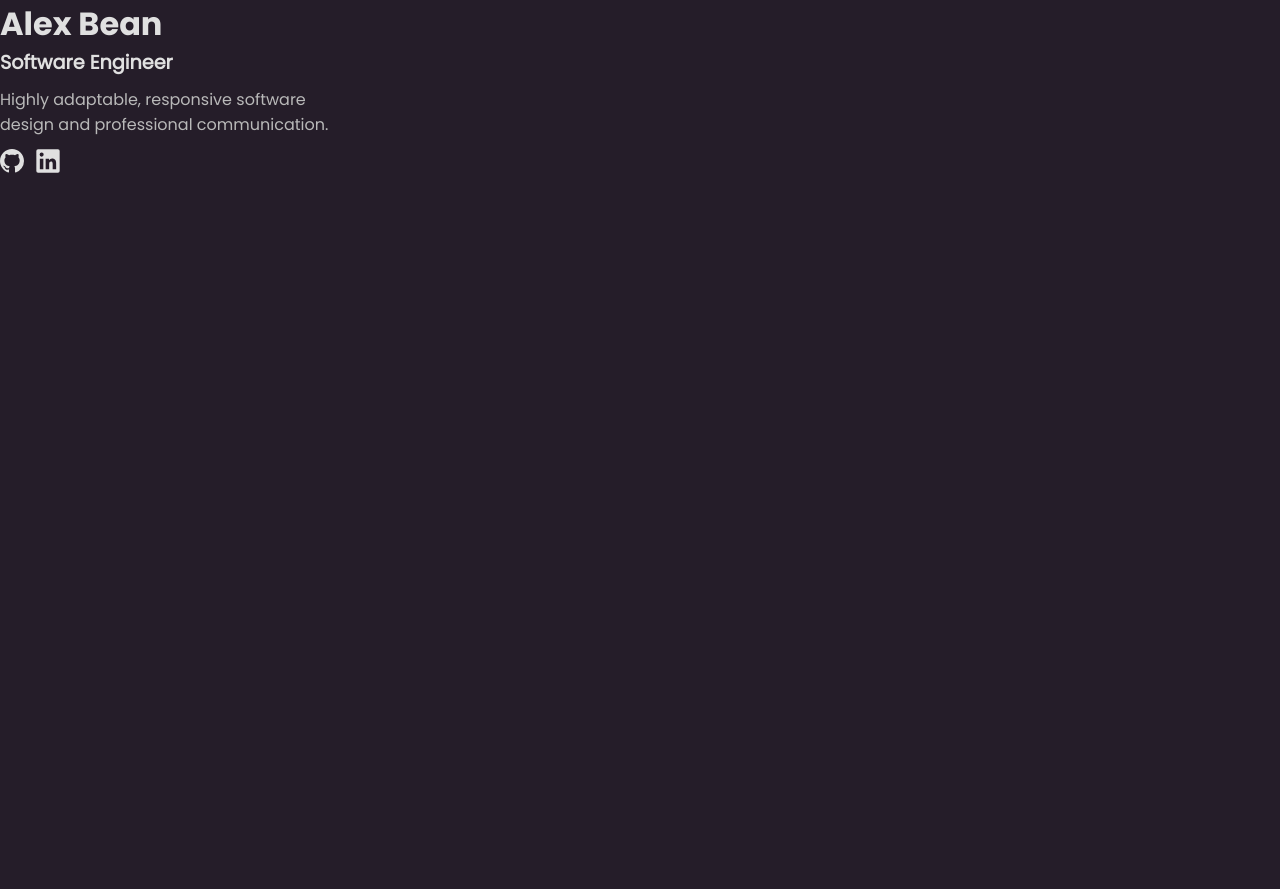
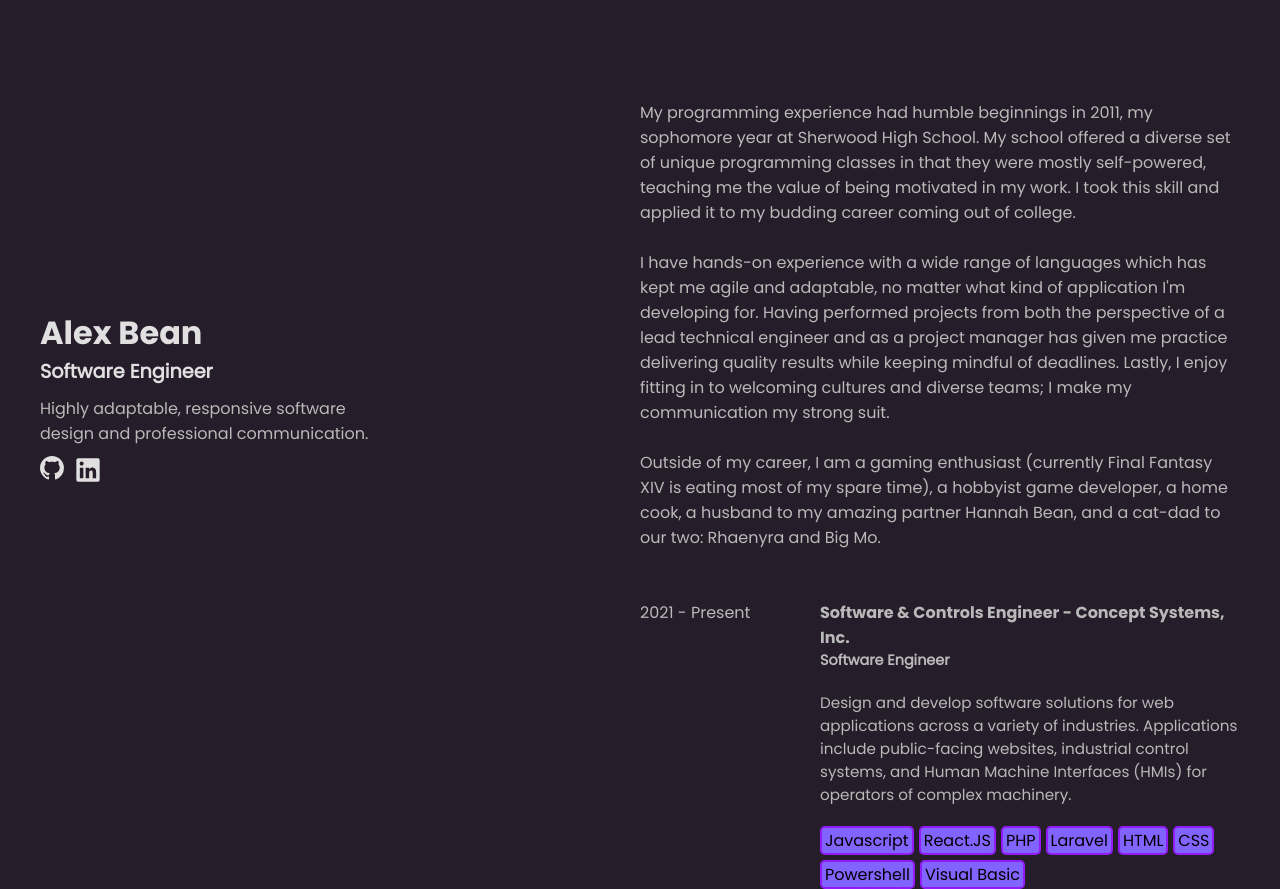
Before and after one commit to alex-rob/personal-site, a plain HTML site: page public/pages/resume.html in a window 1280 px wide. Before the commit the page ends 800 px from the top, so only its background shows below. Drawn offline with Linux system fonts and the light colour scheme.

Commit message:
Added content section and adjusted navbar

```diff
--- a/public/css/resume_style.css
+++ b/public/css/resume_style.css
@@ -2,8 +2,8 @@
 
 :root {
 	--color-background: #251d29ff;
-	--color-primary: #8f14faff;
-	--color-secondary: #b543f7ff;
+	--color-primary: rgb(145, 28, 247);
+	--color-secondary: rgb(129, 100, 255);
 	--color-font: rgb(185, 185, 185);
 	--color-font-emphasis: #e0e0e0ff;
 }
@@ -37,24 +37,32 @@ p {
 }
 
 #base-container {
-	width: 100%;
+	height: 100%;
+	max-width: 1280px;
 	display: flex;
 	flex-direction: row;
 	gap: 0;
+	padding-inline: 40px;
+	margin-inline: auto;
 }
 
 #navbar {
 	height: 100%;
+	padding: 0;
+	margin: 0;
 	width: 50%;
 	display: flex;
 	flex-direction: column;
+	/* align-items: center; */
+	justify-content: center;
+	position: sticky;
 }
 
 #content {
-	height: 100%;
 	width: 50%;
 	display: flex;
 	flex-direction: column;
+	margin-top: 100px;
 }
 
 #self-description {
@@ -65,11 +73,18 @@ p {
 #links {
 	display: flex;
 	flex-direction: row;
-	align-items: center;
 	gap: 10px;
 	list-style: none;
 	padding: 0;
 	margin: 0;
+	width: 100%;
+}
+
+#experience-list {
+	padding: 0;
+	margin: 0;
+	display: flex;
+	flex-direction: column;
 }
 
 .text-emphasis {
@@ -79,3 +94,62 @@ p {
 .text-body {
 	color: var(--color-font);
 }
+
+.experience-card {
+	display: flex;
+	flex-direction: row;
+	flex-wrap: wrap;
+	margin: 0;
+	padding: 0;
+	text-decoration: none;
+}
+
+.experience-card .experience-dates {
+	width: 30%;
+	margin: 0;
+	padding: 0;
+}
+
+.experience-card .experience-content {
+	width: 70%;
+	margin: 0;
+	padding: 0;
+}
+
+.experience-card h1 {
+	font-size: 1rem;
+}
+
+.experience-card h2 {
+	font-size: 0.9rem;
+	margin-bottom: 20px;
+}
+
+.content-section {
+	margin-bottom: 50px;
+}
+
+.experience-content p {
+	font-size: 0.95rem;
+	margin-bottom: 20px;
+}
+
+.experience-skills {
+	list-style: none;
+	margin: 0;
+	padding: 0;
+	display: flex;
+	flex-direction: row;
+	flex-wrap: wrap;
+	gap: 5px;
+}
+
+.experience-skills li {
+	border-color: var(--color-primary);
+	border-style: solid;
+	border-width: 2px;
+	border-radius: 5px;
+	background-color: var(--color-secondary);
+	padding-inline: 3px;
+	margin: 0;
+}
--- a/public/pages/resume.html
+++ b/public/pages/resume.html
@@ -9,12 +9,17 @@
 	<body>
 		<div id="base-container">
 			<div id="navbar">
+				<div id="navbar-header">
 					<h1 class="text-emphasis">Alex Bean</h1>
 					<h2 class="text-emphasis">Software Engineer</h2>
 					<p id="self-description" class="text-body">
 						Highly adaptable, responsive software design and professional
 						communication.
 					</p>
+				</div>
+				<div id="scrolling-nav">
+					<!-- TODO: Put some clickable navigation headers here -->
+				</div>
 				<ul id="links">
 					<li>
 						<a href="https://github.com/alex-rob"
@@ -50,7 +55,69 @@
 					</li>
 				</ul>
 			</div>
-			<div id="content"></div>
+			<div id="content">
+				<section id="about" class="content-section">
+					<p class="text-body">
+						My programming experience had humble beginnings in 2011, my sophomore year
+						at Sherwood High School. My school offered a diverse set of unique
+						programming classes in that they were mostly self-powered, teaching me the
+						value of being motivated in my work. I took this skill and applied it to
+						my budding career coming out of college.
+					</p>
+					<br />
+					<p class="text-body">
+						I have hands-on experience with a wide range of languages which has kept
+						me agile and adaptable, no matter what kind of application I'm developing
+						for. Having performed projects from both the perspective of a lead
+						technical engineer and as a project manager has given me practice
+						delivering quality results while keeping mindful of deadlines. Lastly, I
+						enjoy fitting in to welcoming cultures and diverse teams; I make my
+						communication my strong suit.
+					</p>
+					<br />
+					<p class="text-body">
+						Outside of my career, I am a gaming enthusiast (currently Final Fantasy
+						XIV is eating most of my spare time), a hobbyist game developer, a home
+						cook, a husband to my amazing partner Hannah Bean, and a cat-dad to our
+						two: Rhaenyra and Big Mo.
+					</p>
+				</section>
+				<section id="experience" class="content-section">
+					<div id="experience-list">
+						<!-- TODO: Copy the below experience card for each job -->
+						<!-- TODO: Add hoverover style changes to each card and make it actually link to sites -->
+						<div class="link-card experience-card">
+							<div class="experience-dates">
+								<p class="text-body">2021 - Present</p>
+							</div>
+							<div class="experience-content">
+								<h1 class="text-body">
+									Software & Controls Engineer - Concept Systems, Inc.
+								</h1>
+								<h2 class="text-body">Software Engineer</h2>
+								<p class="text-body">
+									Design and develop software solutions for web applications across a
+									variety of industries. Applications include public-facing websites,
+									industrial control systems, and Human Machine Interfaces (HMIs) for
+									operators of complex machinery.
+								</p>
+								<ul class="experience-skills">
+									<li>Javascript</li>
+									<li>React.JS</li>
+									<li>PHP</li>
+									<li>Laravel</li>
+									<li>HTML</li>
+									<li>CSS</li>
+									<li>Powershell</li>
+									<li>Visual Basic</li>
+								</ul>
+							</div>
+						</div>
+					</div>
+				</section>
+				<section id="projects" class="content-section"></section>
+				<section id="education" class="content-section"></section>
+			</div>
 		</div>
 	</body>
 </html>
```
Lines whose indentation alone changed are shown as unchanged.
